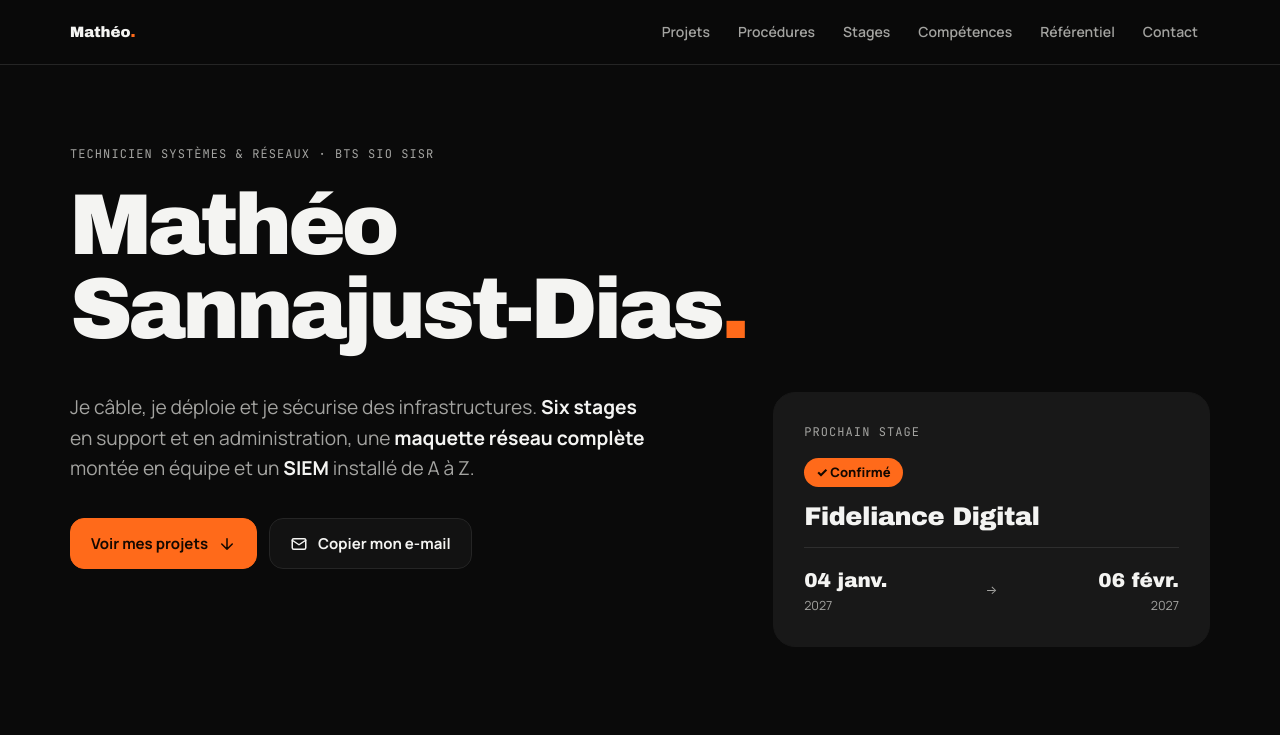
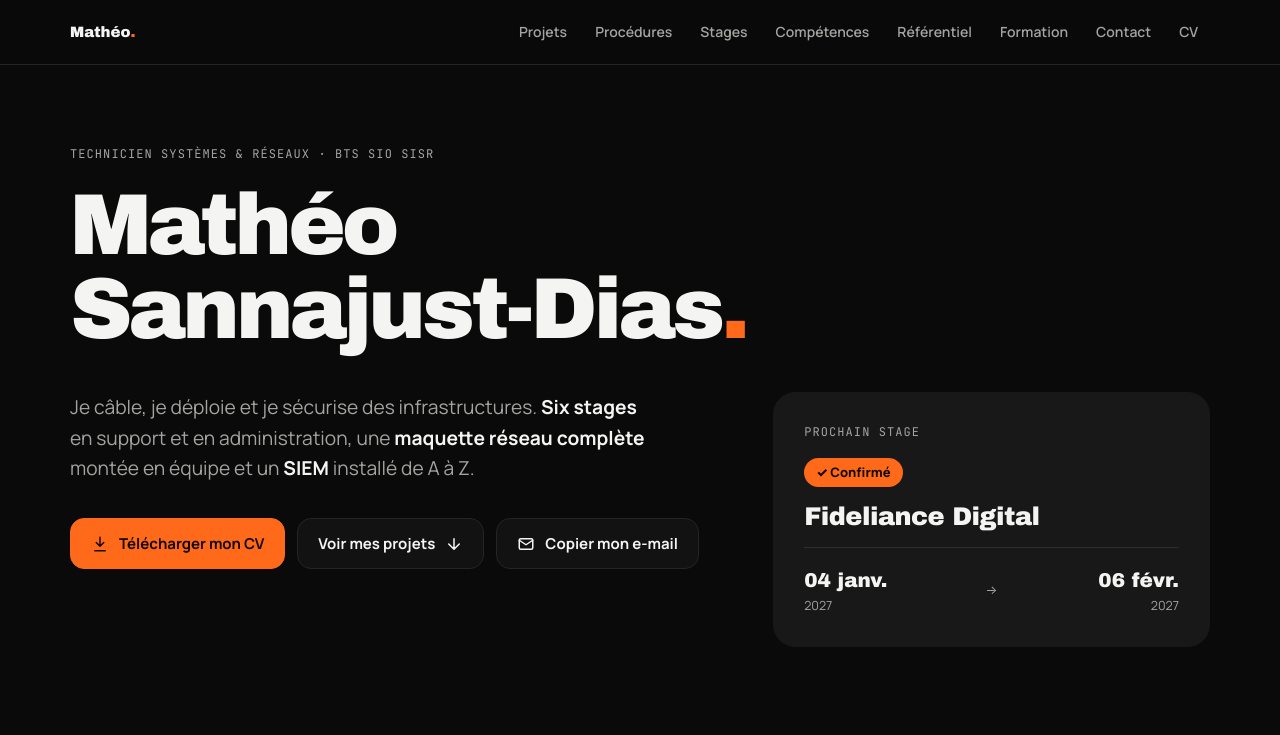
Before and after one commit to matheosannajustdias/matheosannajustdias.github.io, a plain HTML site: page index.html in a window 1280 px wide. Shown: the top 735 px of the page. Drawn offline with Linux system fonts and the light colour scheme; a web font is replaced by a local one.

Commit message:
Add files via upload

```diff
--- a/index.html
+++ b/index.html
@@ -272,7 +272,7 @@ footer{display:flex;justify-content:space-between;flex-wrap:wrap;gap:8px;padding
 <header class="nav">
   <div class="w">
     <a class="me" href="#top">Mathéo<b>.</b></a>
-    <nav aria-label="Sections"><a href="#projets">Projets</a><a href="#procedures">Procédures</a><a href="#stages">Stages</a><a href="#competences">Compétences</a><a href="#referentiel">Référentiel</a><a href="#contact">Contact</a></nav>
+    <nav aria-label="Sections"><a href="#projets">Projets</a><a href="#procedures">Procédures</a><a href="#stages">Stages</a><a href="#competences">Compétences</a><a href="#referentiel">Référentiel</a><a href="#formation">Formation</a><a href="#contact">Contact</a><a href="CV_Matheo_Sannajust-Dias.pdf" download>CV</a></nav>
   </div>
 </header>
 
@@ -285,7 +285,9 @@ footer{display:flex;justify-content:space-between;flex-wrap:wrap;gap:8px;padding
       <div>
         <p class="pitch">Je câble, je déploie et je sécurise des infrastructures. <strong>Six stages</strong> en support et en administration, une <strong>maquette réseau complète</strong> montée en équipe et un <strong>SIEM</strong> installé de A à Z.</p>
         <div class="btns">
-        <a class="btn primary" href="#projets">Voir mes projets
+        <a class="btn primary" href="CV_Matheo_Sannajust-Dias.pdf" download="CV_Matheo_Sannajust-Dias.pdf">
+          <svg viewBox="0 0 24 24"><path d="M12 3v12M7 10l5 5 5-5M5 21h14"/></svg>Télécharger mon CV</a>
+        <a class="btn" href="#projets">Voir mes projets
           <svg viewBox="0 0 24 24"><path d="M12 5v14M5 12l7 7 7-7"/></svg></a>
         <button class="btn" id="hero-copy" type="button">
           <svg viewBox="0 0 24 24"><rect x="3" y="5" width="18" height="14" rx="2"/><path d="M3 7l9 6 9-6"/></svg>Copier mon e-mail</button>
@@ -717,6 +719,8 @@ userlist_deny=NO</code></pre></details>
       <button class="btn primary" id="mail-copy" type="button">
         <svg viewBox="0 0 24 24"><rect x="9" y="9" width="12" height="12" rx="2"/><path d="M5 15V5a2 2 0 0 1 2-2h10"/></svg><span>Copier</span></button>
     </div>
+    <a class="btn" href="CV_Matheo_Sannajust-Dias.pdf" download="CV_Matheo_Sannajust-Dias.pdf" style="border-color:var(--deep-line);background:transparent;color:var(--deep-fg)">
+      <svg viewBox="0 0 24 24"><path d="M12 3v12M7 10l5 5 5-5M5 21h14"/></svg>Télécharger mon CV (PDF)</a>
     <small>Basé à Melun (77) · permis B, véhiculé</small>
   </section>
 
```
